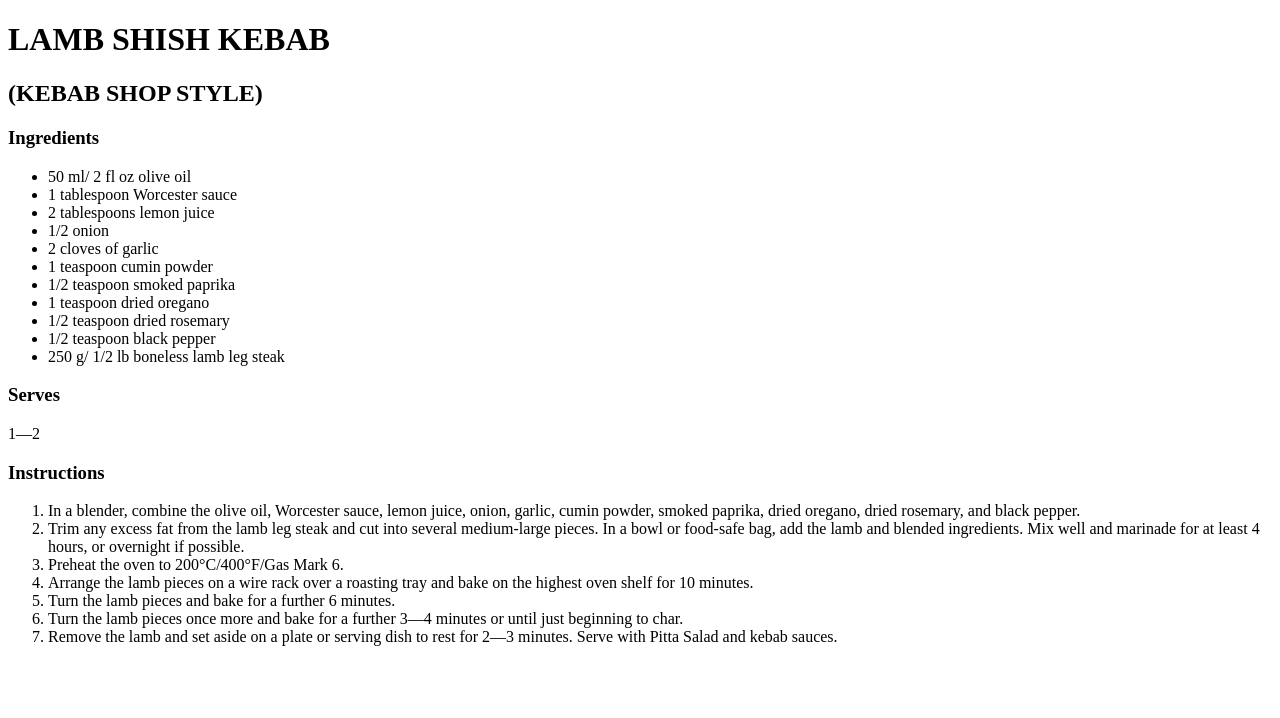
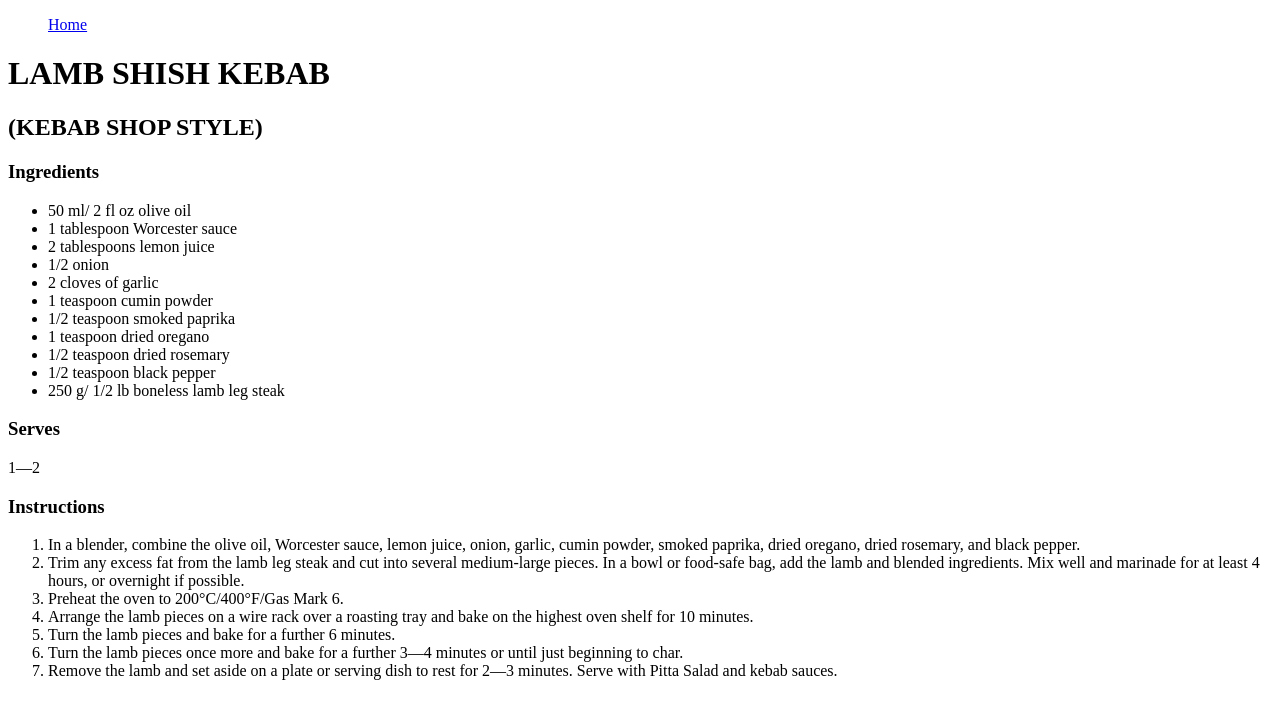
Before and after one commit to PaulFraser83/Recipes, a plain HTML site: page Lamb Shish Kebab.html in a window 1280 px wide. Drawn offline with Linux system fonts and the light colour scheme.

Commit message:
Add files via upload

```diff
--- a/Lamb Shish Kebab.html
+++ b/Lamb Shish Kebab.html
@@ -6,6 +6,7 @@
     <title>Lamb Shish Kebab Recipe</title>
 </head>
 <body>
+    <menu><a href = "index.html">Home</a></menu>
     <h1>LAMB SHISH KEBAB</h1>
     <h2>(KEBAB SHOP STYLE)</h2>
 
```
Also changed, not shown: Chicken Satay.html (+2 -0 lines), Chilli Verde.html (+2 -0 lines), Creamy Jalopeno Sauce.html (+1 -1 lines), Mexican Salt Mix.html (+1 -1 lines), Mexican Spiced Popcorn.html (+1 -1 lines), Spicy Rice.html (+1 -0 lines), Volcano Chicken.html (+1 -0 lines).
